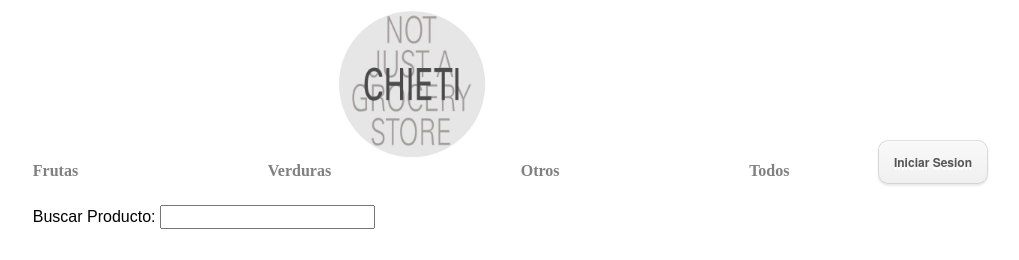
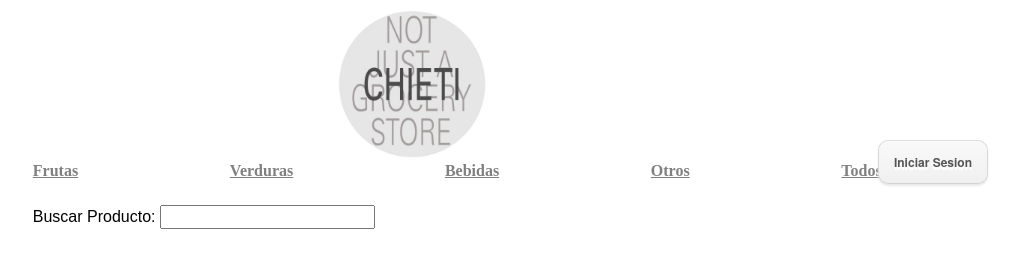
Before and after one commit to stefanoantonel/ChietiV2, a Django app: page /chieti/product/ in a window 1280 px wide. Shown: the top 260 px of the page, without its empty margins (228-1247 px from the left). Run offline with Django 3.2, Linux system fonts and the light colour scheme; data that the repository does not hold is empty; parts of the project's set-up code (start-up, migrations or seed data) failed here and were passed over; some libraries are stand-ins or nearby versions.

Commit message:
links ok y categoria bebida

```diff
--- a/chieti/chieti/static/chieti/css/style.css
+++ b/chieti/chieti/static/chieti/css/style.css
@@ -51,14 +51,19 @@ li a {
     height:50%;
 
 }
-.linkTipo{
-	/*float:left;
+/* .linkTipo{
+	float:left;
 	margin-left: 50%;
 	display:block;
-	margin-left: 20%;*/
+	margin-left: 20%;
 	float:left; color:gray; font-weight: bold;
 	padding-left: 100px;
 }
+ */
+.linkTipo{
+	float:left;display:block; color:gray; font-weight: bold;
+	}
+
 
 .carrito{
 	/*position:absolute;
--- a/chieti/chieti/templates/chieti/productsTemplate.html
+++ b/chieti/chieti/templates/chieti/productsTemplate.html
@@ -16,11 +16,12 @@
 
 </head>
 <body class="prodBody" >
-<div id="tipo">
-	<a id="1" style="float:left;display:block; color:gray; font-weight: bold;margin-left:20% " class="l">Frutas</a>
-	<a id="2" style="float:left;display:block; color:gray; font-weight: bold; margin-left:15%" class="l">Verduras</a>
-	<a id="3" style="float:left;display:block; color:gray; font-weight: bold;margin-left:15%" class="l">Otros</a>
-	<a id="4" style="float:left;display:block; color:gray; font-weight: bold;margin-left:15%" class="l">Todos</a>
+<div id="tipo" style="margin-left:20%;margin-rigth:20% ">
+	<a id="1" href="#" style="margin-left:0% " class="l linkTipo">Frutas</a>
+	<a id="2" href="#" style="margin-left:15%" class="l linkTipo">Verduras</a>
+	<a id="5" href="#" style="margin-left:15%" class="l linkTipo">Bebidas</a>
+	<a id="3" href="#" style="margin-left:15%" class="l linkTipo">Otros</a>
+	<a id="4" href="#" style="margin-left:15%" class="l linkTipo">Todos</a>
 </div>
 <br/>
 <div id="divAutoComplete" style="margin-left:20%;margin-top:2%;">
```
Also changed, not shown: chieti/chieti/static/chieti/productImages/19.png (added), chieti/chieti/static/chieti/productImages/20.png (added), chieti/chieti/static/chieti/productImages/52.png (added).
